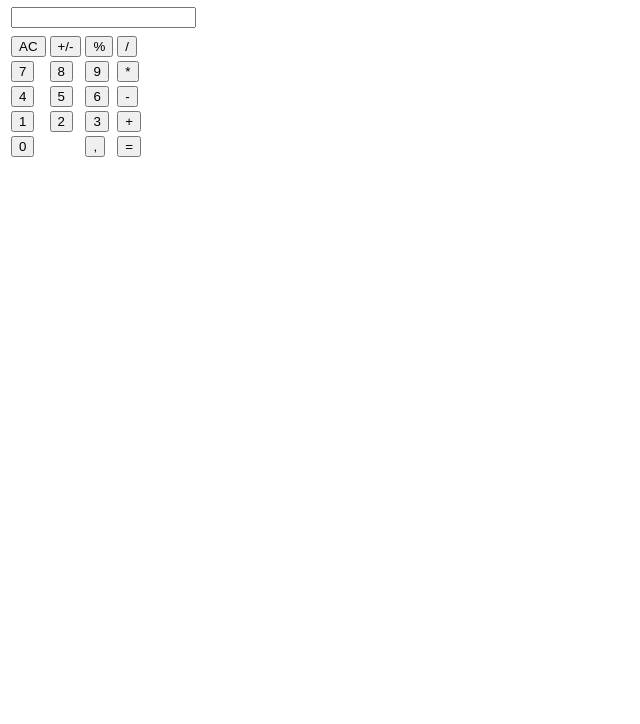
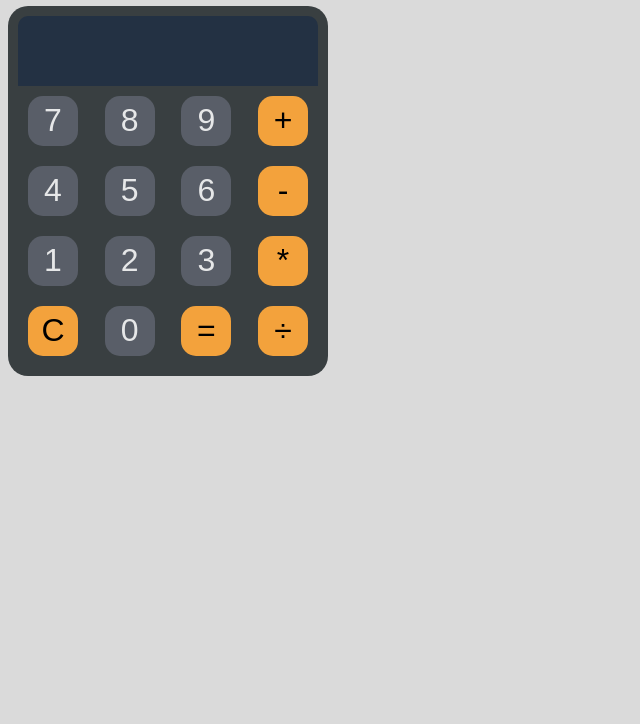
Before and after one commit to slamkh/calc, a plain HTML site: page index.html in a window 1280 px wide. Shown: the part 76-800 px from the top of the page, without its empty margins (0-640 px from the left). Drawn offline with Linux system fonts and the light colour scheme.

Commit message:
index and style upd.

```diff
--- a/index.html
+++ b/index.html
@@ -12,90 +12,36 @@
         <h1>Calculator?</h1>
     </header>
 
-    <table>
-        <tr>
-            <td>
-                <input class="display" type="text" name="display" >
-            </td>
-        </tr>
-        <tr>
-            <table>
-                <tr>
-                     <td>
-                         <input type="button" value="AC">
-                     </td>
-                     <td>
-                         <input type="button" value="+/-">
-                     </td>
-                     <td>
-                         <input type="button" value="%">
-                     </td>
-                     <td>
-                         <input type="button" value="/">
-                     </td>
-                </tr>
-                <tr>
-                    <td>
-                        <input type="button" value="7">
-                    </td>
-                    <td>
-                        <input type="button" value="8">
-                    </td>
-                    <td>
-                        <input type="button" value="9">
-                    </td>
-                    <td>
-                        <input type="button" value="*">
-                    </td>
-               </tr>
-               <tr>
-                     <td>
-                         <input type="button" value="4">
-                     </td>
-                     <td>
-                         <input type="button" value="5">
-                     </td>
-                     <td>
-                         <input type="button" value="6">
-                     </td>
-                     <td>
-                         <input type="button" value="-">
-                     </td>
-                </tr>
-                <tr>
-                    <td>
-                        <input type="button" value="1">
-                    </td>
-                    <td>
-                        <input type="button" value="2">
-                    </td>
-                    <td>
-                        <input type="button" value="3">
-                    </td>
-                    <td>
-                        <input type="button" value="+">
-                    </td>
-               </tr>
-               <tr>
-                    <td colspan="2">
-                        <input type="button" value="0">
-                    </td>
-                    <td>
-                        <input type="button" value=",">
-                    </td>
-                    <td>
-                        <input type="button" value="=">
-                    </td>
-               </tr>
-            </table>
-        </tr>
+    <div class="calc">
 
+        <input type="text" class="display" disabled>
 
+        <div class="row">
+            <button value="7">7</button>
+            <button value="8">8</button>
+            <button value="9">9</button>
+            <button value="+" class="operator">+</button>
+        </div>
+        <div class="row">
+            <button value="4">4</button>
+            <button value="5">5</button>
+            <button value="6">6</button>
+            <button value="-" class="operator">-</button>
+        </div>
+        <div class="row">
+            <button value="1">1</button>
+            <button value="2">2</button>
+            <button value="3">3</button>
+            <button value="*" class="operator">*</button>
+        </div>
+        <div class="row">
+            <button value="C" class="operator">C</button>
+            <button value="0">0</button>
+            <button value="=" class="operator">=</button>
+            <button value="÷" class="operator">÷</button>
+        </div>
 
-
-
-
-    </table>
+    </div>
 
     <footer>
     </footer>
--- a/style.css
+++ b/style.css
@@ -1,3 +1,45 @@
-.display{
+body {
+    background-color: rgb(218, 218, 218);
+    font-family: "Gill Sans", sans-serif;
+}
 
+.calc {
+    width: 300px;
+    padding: 10px;
+    border-radius: 20px;
+    background-color: rgb(57, 63, 65);
 }
+
+.display {
+    width: 100%;
+    height: 70px;
+    border: none;
+    box-sizing: border-box;
+    font-size: 2rem;
+    background-color: rgb(35, 49, 67);
+    color: #fff;
+    text-align: right;
+    border-top-left-radius: 10px;
+    border-top-right-radius: 10px;
+}
+.row {
+    display: flex;
+    justify-content: space-between;
+}
+
+button {
+    width: 50px;
+    height: 50px;
+    border-radius: 30%;
+    border: none;
+    outline: none;
+    font-size: 2rem;
+    background-color: rgb(89, 94, 104);
+    color: rgb(230, 231, 232);
+    margin: 10px;
+}
+
+.operator {
+    background-color: rgb(243, 162, 60);
+    color: #000;
+}
```
